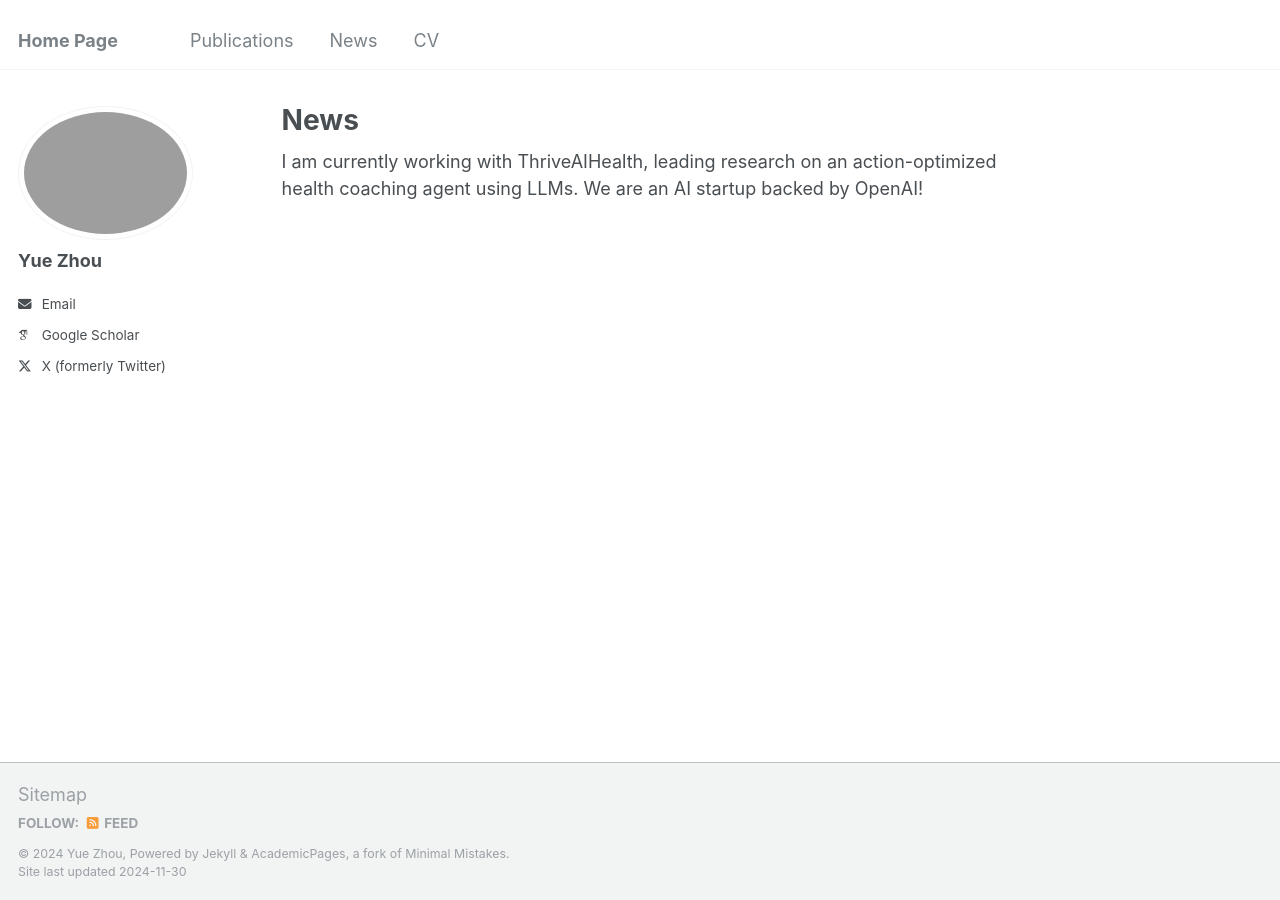
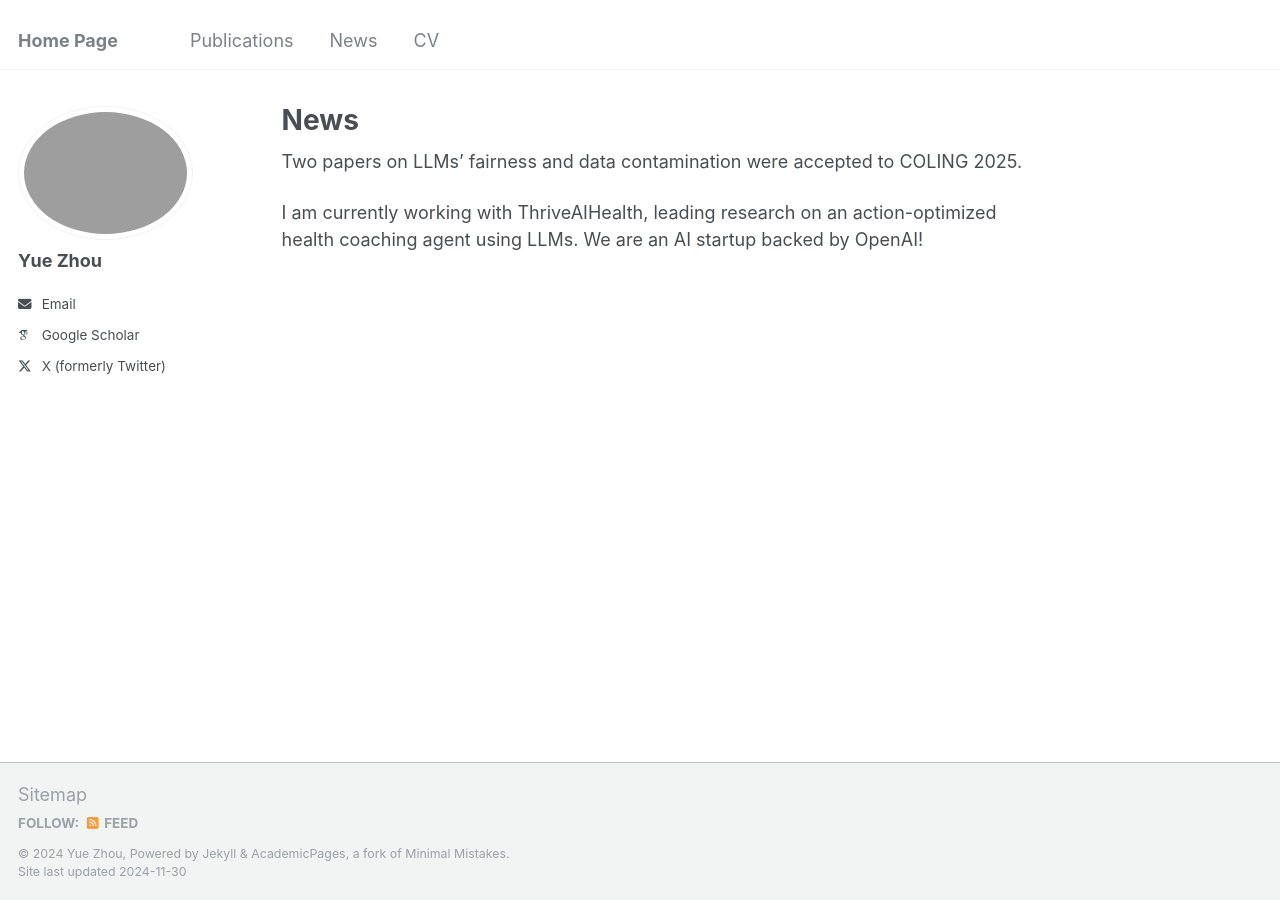
Before and after one commit to Yue-LLM-Pit/Yue-LLM-Pit.github.io, a Jekyll site: the page built from _pages/news.md, in a window 1280 px wide. Built offline with Jekyll 4.4.1, drawn with Linux system fonts in a browser that asks for light colours; some web fonts are replaced.

Commit message:
Update news.md

```diff
--- a/_pages/news.md
+++ b/_pages/news.md
@@ -3,4 +3,6 @@ title: "News"
 permalink: /news/
 ---
 
+Two papers on LLMs' fairness and data contamination were accepted to COLING 2025.
+
 I am currently working with ThriveAIHealth, leading research on an action-optimized health coaching agent using LLMs. We are an AI startup backed by OpenAI!
```
